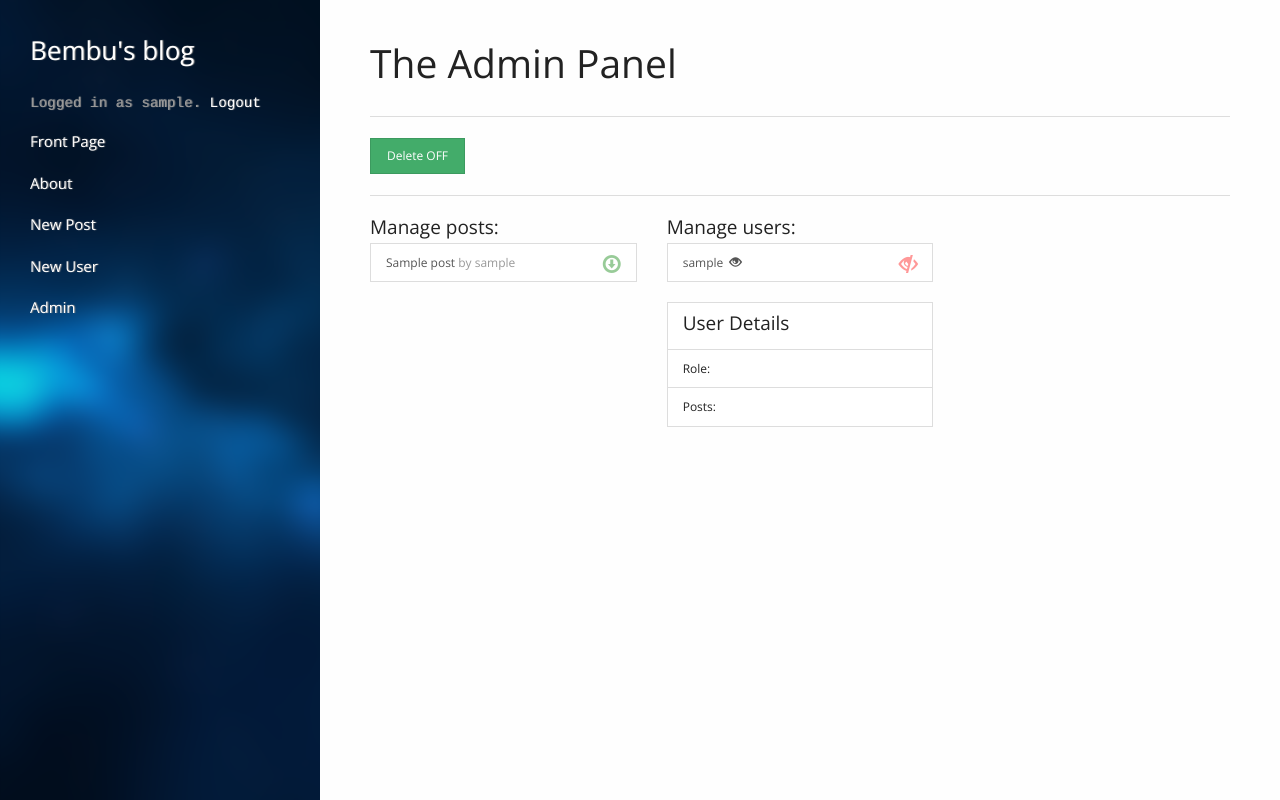
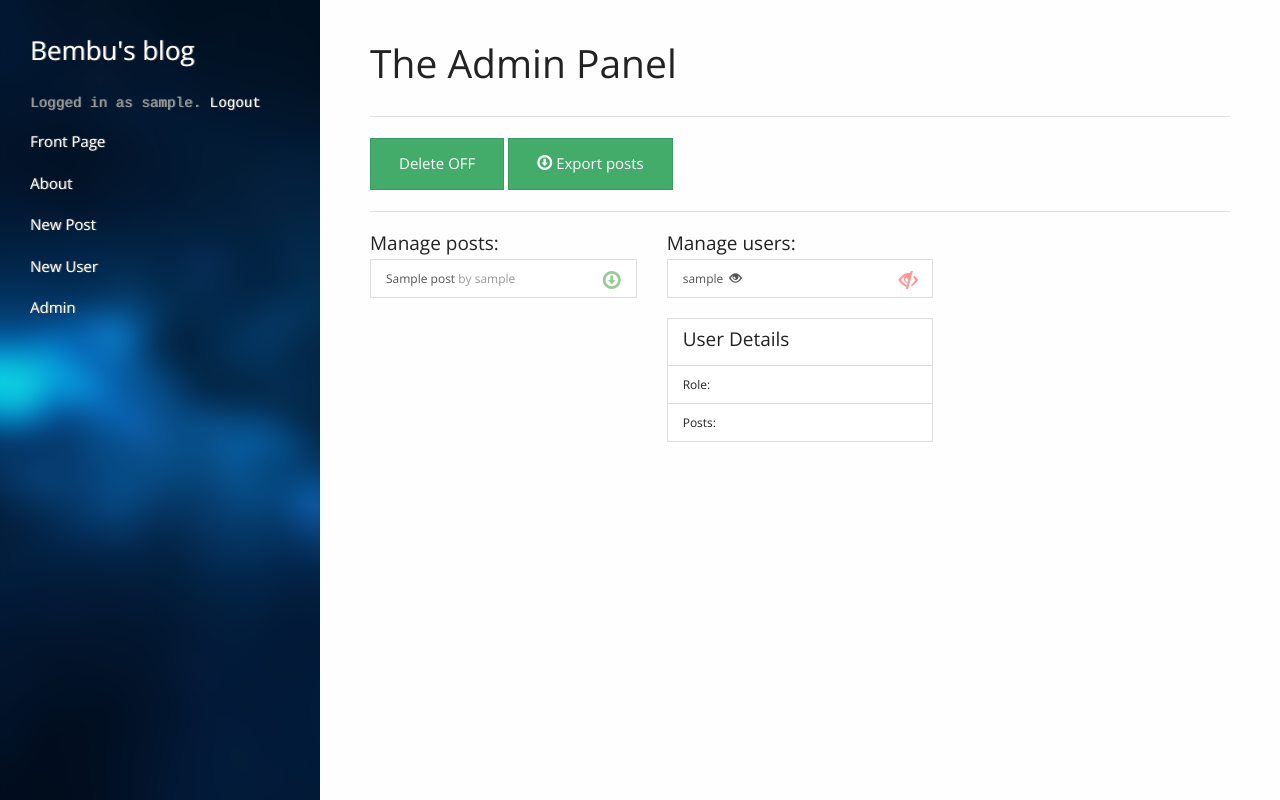
Before and after one commit to bembu/tidy, a Flask app: page /admin in a window 1280 px wide. Run offline with Flask 2, Linux system fonts and the light colour scheme; a user stored in the database is signed in; tables that the repository leaves empty hold one stand-in row (values such as "Sample post"); some libraries are stand-ins or nearby versions.

Commit message:
added export all option for posts

```diff
--- a/app/templates/admin.html
+++ b/app/templates/admin.html
@@ -14,7 +14,9 @@
   </div>
 
   <div class="col-sm-12">
-    <button type="button" class="btn btn-sm btn-success admin-delete-mode">Delete OFF</button><hr>
+    <button type="button" class="btn btn-success admin-delete-mode">Delete OFF</button>
+    <a href="{{ url_for("export_all") }}" type="button" class="btn btn-success">
+    <span class="glyphicon glyphicon-download"></span> Export posts</a><hr>
   </div>
 
 </div>
--- a/app/views.py
+++ b/app/views.py
@@ -1,6 +1,6 @@
 from app import app, db, models, lm
 
-from flask import render_template, flash, redirect, session, url_for, request, g, url_for, send_from_directory, jsonify, make_response
+from flask import render_template, flash, redirect, session, url_for, request, g, url_for, send_from_directory, jsonify, make_response, send_file
 from flask.ext.login import login_user, logout_user, current_user, login_required
 from werkzeug.utils import secure_filename
 from forms import LoginForm, NewUserForm, NewPostForm
@@ -13,6 +13,8 @@ from config import POSTS_PER_PAGE, UPLOAD_FOLDER, ALLOWED_EXTENSIONS, THUMB_FOLD
 from unicodedata import normalize
 from PIL import Image
 from functools import wraps
+from StringIO import StringIO
+import zipfile
 
 import helper
 
@@ -256,6 +258,23 @@ def export_post(slug):
     response.headers["Content-Disposition"] = "attachment; filename=" + slug + ".md"
     return response
 
+@app.route('/export')
+def export_all():
+
+    zp_io = StringIO()
+    zp = zipfile.ZipFile(zp_io, 'w')
+
+    posts = models.Post.query
+    for post in posts:
+        filename = post.slug + ".md"
+        zp.writestr(filename, post.body.encode('utf-8'))
+
+    zp.close()
+    zp_io.seek(0)
+
+    return send_file(zp_io, attachment_filename="exported.zip", as_attachment=True)
+
+
 @app.route('/uploads/<path:filename>')
 def host_img(filename):
     return send_from_directory(UPLOAD_FOLDER, filename)
```
